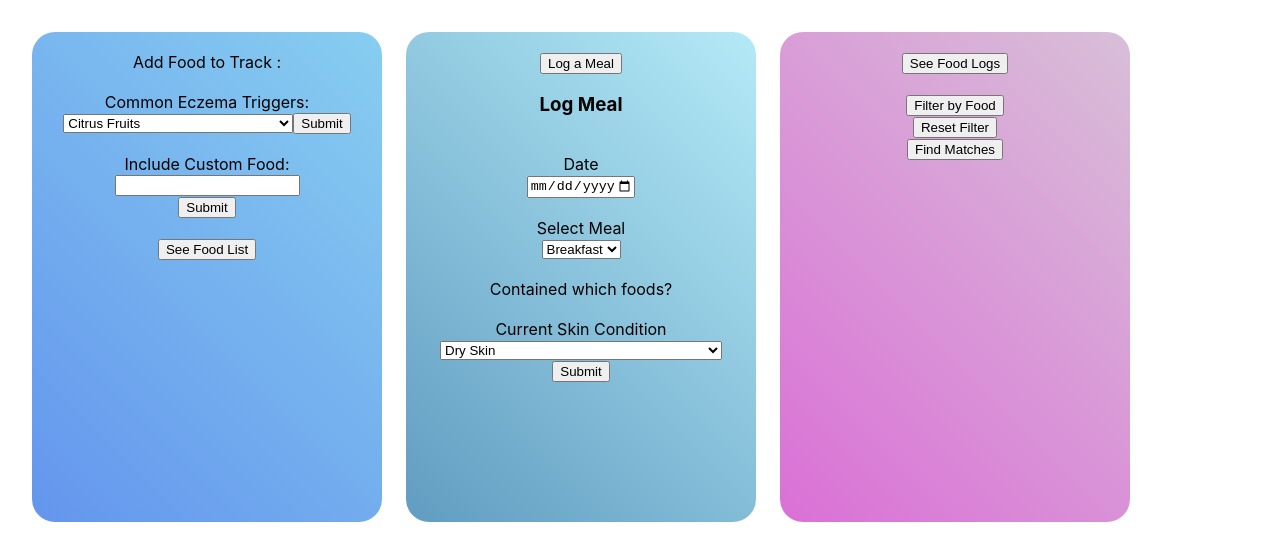
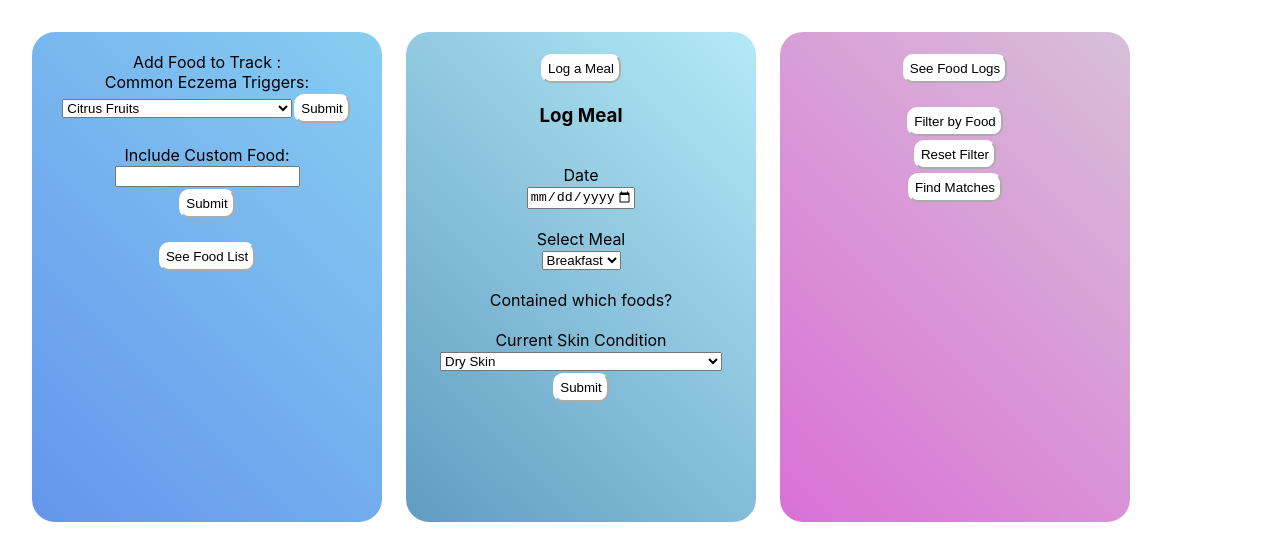
Before and after one commit to candacecodes/ProjE, a React (Create React App) app: page /foods in a window 1280 px wide. Shown: the top 560 px of the page. Built offline with nearby package versions, Linux system fonts and the light colour scheme.

Commit message:
styling for buttons

```diff
--- a/package.json
+++ b/package.json
@@ -6,7 +6,7 @@
     "bootstrap": "^5.1.0",
     "cra-template": "1.1.2",
     "react": "^17.0.2",
-    "react-bootstrap": "^2.0.0-beta.5",
+    "react-bootstrap": "^2.0.0-beta.6",
     "react-dom": "^17.0.2",
     "react-router-dom": "^5.2.0",
     "react-scripts": "4.0.3"
--- a/src/App.css
+++ b/src/App.css
@@ -66,3 +66,11 @@
 body {
 	background-color: white;
 }
+
+.button {
+	background-color: white;
+	border-color: white;
+	border-radius: 10px;
+	padding: 5px;
+	margin: 2px;
+}
--- a/src/App.js
+++ b/src/App.js
@@ -6,7 +6,7 @@ import FoodLogs from "./pages/FoodLogs";
 import Menu from "./pages/Menu";
 import ReactionLogs from "./pages/ReactionLogs";
 import Report from "./pages/Report";
-
+// import "bootstrap/dist/css/bootstrap.min.css";
 import "./App.css";
 
 const Header = () => (
--- a/src/pages/Foods.js
+++ b/src/pages/Foods.js
@@ -1,4 +1,6 @@
 import React, { Component } from "react";
+import Button from "react-bootstrap/Button";
+import "../App.css";
 
 export default class Foods extends Component {
 	state = {
@@ -186,7 +188,9 @@ export default class Foods extends Component {
 						</option>
 					</select>
 					<br />
-					<button onClick={() => this.submitFoodLog()}>Submit</button>
+					<button class="button" onClick={() => this.submitFoodLog()}>
+						Submit
+					</button>
 				</div>
 			</>
 		);
@@ -461,7 +465,6 @@ export default class Foods extends Component {
 						<form onSubmit={(e) => this.handleSubmit(e)}>
 							<label>
 								Add Food to Track : <br />
-								<br />
 								Common Eczema Triggers:
 								<select
 									name="input"
@@ -480,7 +483,7 @@ export default class Foods extends Component {
 									<option value="Shellfish">Shellfish</option>
 									<option value="Tomatoes">Tomatoes</option>
 								</select>
-								<input type="submit" value="Submit" />
+								<input type="submit" value="Submit" class="button" />
 								<br />
 								<br />
 								Include Custom Food:
@@ -492,37 +495,47 @@ export default class Foods extends Component {
 								/>
 							</label>
 							<br />
-							<input type="submit" value="Submit" />
+							<input type="submit" value="Submit" class="button" />
 							<br />
 							<br />
 						</form>
-						<button onClick={this.displayFoodsToggle}>See Food List</button>
+						<button class="button" onClick={this.displayFoodsToggle}>
+							See Food List
+						</button>
 						<br />
 						{this.state.displayFoods ? this.renderFoods() : null}
 					</div>
 
 					<div class="card" id="middlebox">
-						<button onClick={this.foodLogToggle}>Log a Meal</button>
+						<button class="button" onClick={this.foodLogToggle}>
+							Log a Meal
+						</button>
 						{this.state.foodLog ? this.foodLog() : null}
 
 						<br />
 					</div>
 					<div class="card" id="rightbox">
 						{/* toggle for see foods  */}
-						<button onClick={this.displayFoodLogToggle}>See Food Logs</button>
+						<button class="button" onClick={this.displayFoodLogToggle}>
+							See Food Logs
+						</button>
 						<div>{this.state.displayLogs ? this.displayFoodLogs() : null}</div>
 						<br />
 
 						{/* toggle to filter by food  */}
 						<div>
-							<button onClick={this.displayLogByFoodToggle}>
+							<button class="button" onClick={this.displayLogByFoodToggle}>
 								Filter by Food
 							</button>
 						</div>
-						<button onClick={this.resetFoodFilter}>Reset Filter</button>
+						<button class="button" onClick={this.resetFoodFilter}>
+							Reset Filter
+						</button>
 						<br />
 						<div>
-							<button onClick={this.findMatches}>Find Matches</button>
+							<button class="button" onClick={this.findMatches}>
+								Find Matches
+							</button>
 							<br />
 							{this.state.logs}
 						</div>
```
Also changed, not shown: 2 other files (tests, documents, lock files or other folders).
